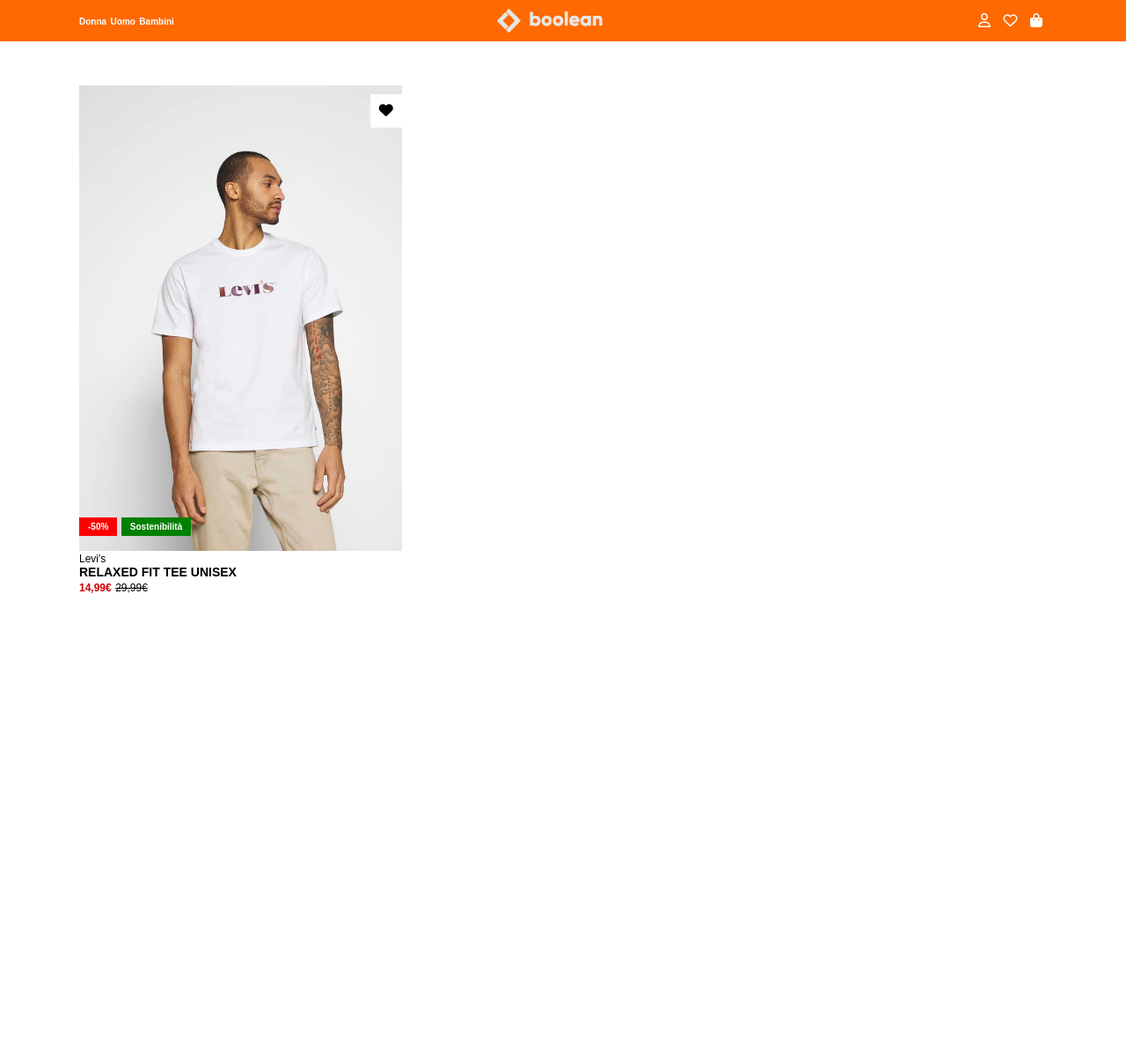
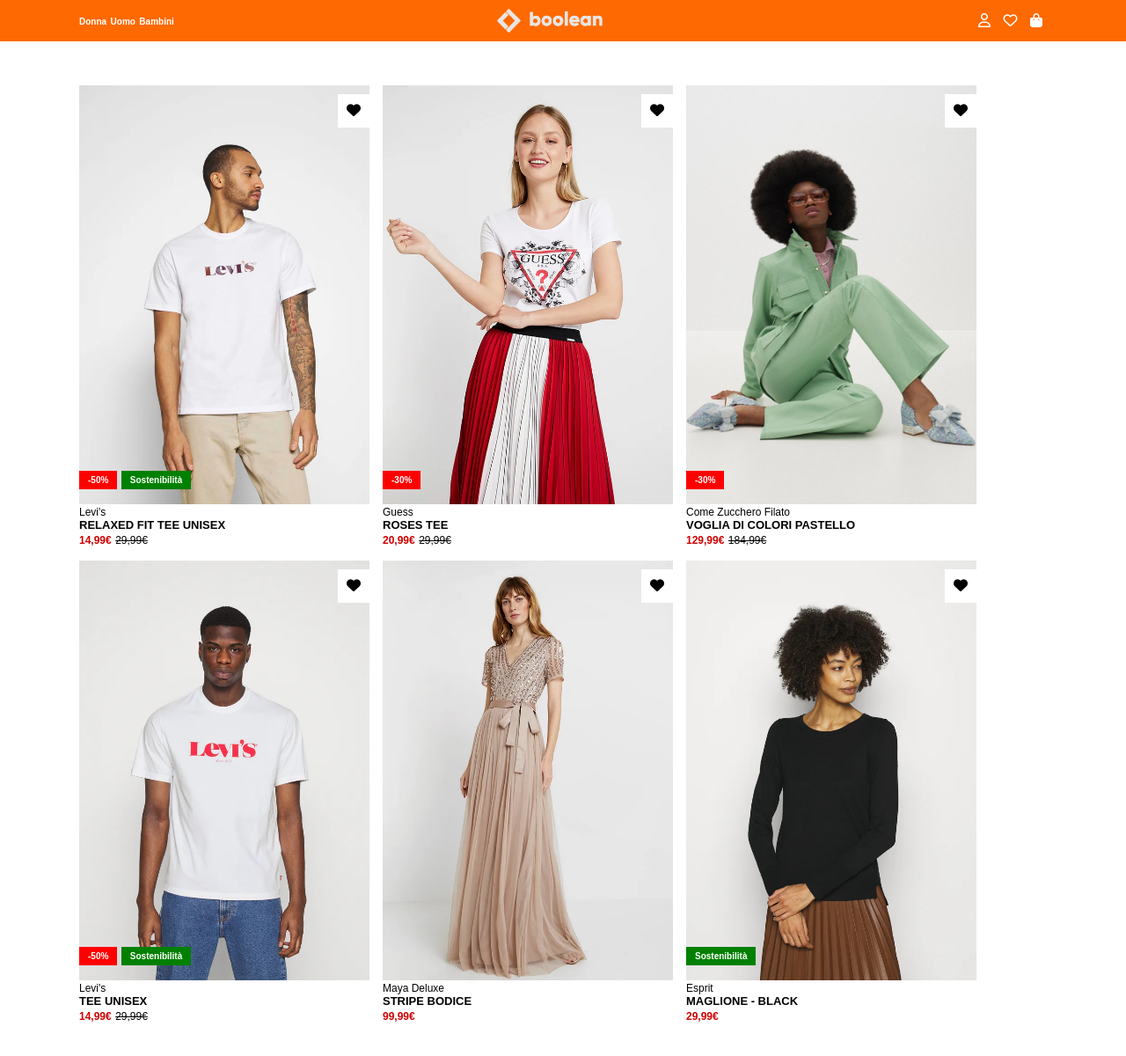
Before and after one commit to arielmusa/html-css-boolando, a plain HTML site: page index.html in a window 1280 px wide. Shown: the whole page at 88% size. Before the commit the page ends 800 px from the top, so only its background shows below. Drawn offline with Linux system fonts and the light colour scheme.

Commit message:
add remaing cards

```diff
--- a/css/style.css
+++ b/css/style.css
@@ -46,6 +46,7 @@
   padding: 10px 0px;
   position: sticky;
   top: 0;
+  z-index: 999;
 }
 
 /* center logo div to page */
@@ -69,11 +70,16 @@
 
 main .row {
   padding: 50px 0px;
+  gap: 15px;
+  justify-content: left;
+  flex-wrap: wrap;
+  overflow-wrap: break-word;
 }
 
 .card {
-  max-height: 500px;
   width: calc(100% / 3);
+  flex-basis: 30%;
+  cursor: pointer;
 }
 
 .card-image {
@@ -130,10 +136,11 @@
 .card-content .item-brand {
   font-size: 12px;
   padding-top: 2px;
+  text-transform: capitalize;
 }
 
 .card-content .item-title {
-  font-size: 14px;
+  font-size: 13px;
   text-transform: uppercase;
 }
 
--- a/index.html
+++ b/index.html
@@ -39,6 +39,7 @@
       <section>
         <div class="container">
           <div class="row">
+            <!-- CARD ITEM #1 -->
             <div class="card">
               <div class="card-image">
                 <img
@@ -48,7 +49,7 @@
                 />
                 <img
                   src="./img/img/1b.webp"
-                  alt="item 2 back"
+                  alt="item 1 back"
                   class="back-image"
                 />
                 <div class="label-container">
@@ -66,6 +67,138 @@
                 <span class="item-discount-price">29,99€</span>
               </div>
             </div>
+            <!-- CARD ITEM #2 -->
+            <div class="card">
+              <div class="card-image">
+                <img
+                  src="./img/img/2.webp"
+                  alt="item 2 front"
+                  class="front-image"
+                />
+                <img
+                  src="./img/img/2b.webp"
+                  alt="item 2 back"
+                  class="back-image"
+                />
+                <div class="label-container">
+                  <span class="label label-discount">-30%</span>
+                </div>
+                <span class="card-wishlist"
+                  ><i class="fa-solid fa-heart"></i
+                ></span>
+              </div>
+              <div class="card-content">
+                <p class="item-brand">Guess</p>
+                <h2 class="item-title">Roses tee</h2>
+                <span class="item-price">20,99€</span>
+                <span class="item-discount-price">29,99€</span>
+              </div>
+            </div>
+            <!-- CARD ITEM #3 -->
+            <div class="card">
+              <div class="card-image">
+                <img
+                  src="./img/img/3.webp"
+                  alt="item 3 front"
+                  class="front-image"
+                />
+                <img
+                  src="./img/img/3b.webp"
+                  alt="item 3 back"
+                  class="back-image"
+                />
+                <div class="label-container">
+                  <span class="label label-discount">-30%</span>
+                </div>
+                <span class="card-wishlist"
+                  ><i class="fa-solid fa-heart"></i
+                ></span>
+              </div>
+              <div class="card-content">
+                <p class="item-brand">Come zucchero filato</p>
+                <h2 class="item-title">Voglia di colori pastello</h2>
+                <span class="item-price">129,99€</span>
+                <span class="item-discount-price">184,99€</span>
+              </div>
+            </div>
+            <!-- CARD ITEM #4 -->
+            <div class="card">
+              <div class="card-image">
+                <img
+                  src="./img/img/4.webp"
+                  alt="item 4 front"
+                  class="front-image"
+                />
+                <img
+                  src="./img/img/4b.webp"
+                  alt="item 4 back"
+                  class="back-image"
+                />
+                <div class="label-container">
+                  <span class="label label-discount">-50%</span>
+                  <span class="label label-sustainable">Sostenibilità</span>
+                </div>
+                <span class="card-wishlist"
+                  ><i class="fa-solid fa-heart"></i
+                ></span>
+              </div>
+              <div class="card-content">
+                <p class="item-brand">Levi's</p>
+                <h2 class="item-title">Tee unisex</h2>
+                <span class="item-price">14,99€</span>
+                <span class="item-discount-price">29,99€</span>
+              </div>
+            </div>
+            <!-- CARD ITEM #5 -->
+            <div class="card">
+              <div class="card-image">
+                <img
+                  src="./img/img/5.webp"
+                  alt="item 5 front"
+                  class="front-image"
+                />
+                <img
+                  src="./img/img/5b.webp"
+                  alt="item 5 back"
+                  class="back-image"
+                />
+                <div class="label-container"></div>
+                <span class="card-wishlist"
+                  ><i class="fa-solid fa-heart"></i
+                ></span>
+              </div>
+              <div class="card-content">
+                <p class="item-brand">Maya deluxe</p>
+                <h2 class="item-title">Stripe bodice</h2>
+                <span class="item-price">99,99€</span>
+              </div>
+            </div>
+            <!-- CARD ITEM #6 -->
+            <div class="card">
+              <div class="card-image">
+                <img
+                  src="./img/img/6.webp"
+                  alt="item 6 front"
+                  class="front-image"
+                />
+                <img
+                  src="./img/img/6b.webp"
+                  alt="item 6 back"
+                  class="back-image"
+                />
+                <div class="label-container">
+                  <span class="label label-sustainable">Sostenibilità</span>
+                </div>
+                <span class="card-wishlist"
+                  ><i class="fa-solid fa-heart"></i
+                ></span>
+              </div>
+              <div class="card-content">
+                <p class="item-brand">Esprit</p>
+                <h2 class="item-title">Maglione - black</h2>
+                <span class="item-price">29,99€</span>
+              </div>
+            </div>
           </div>
         </div>
       </section>
```
